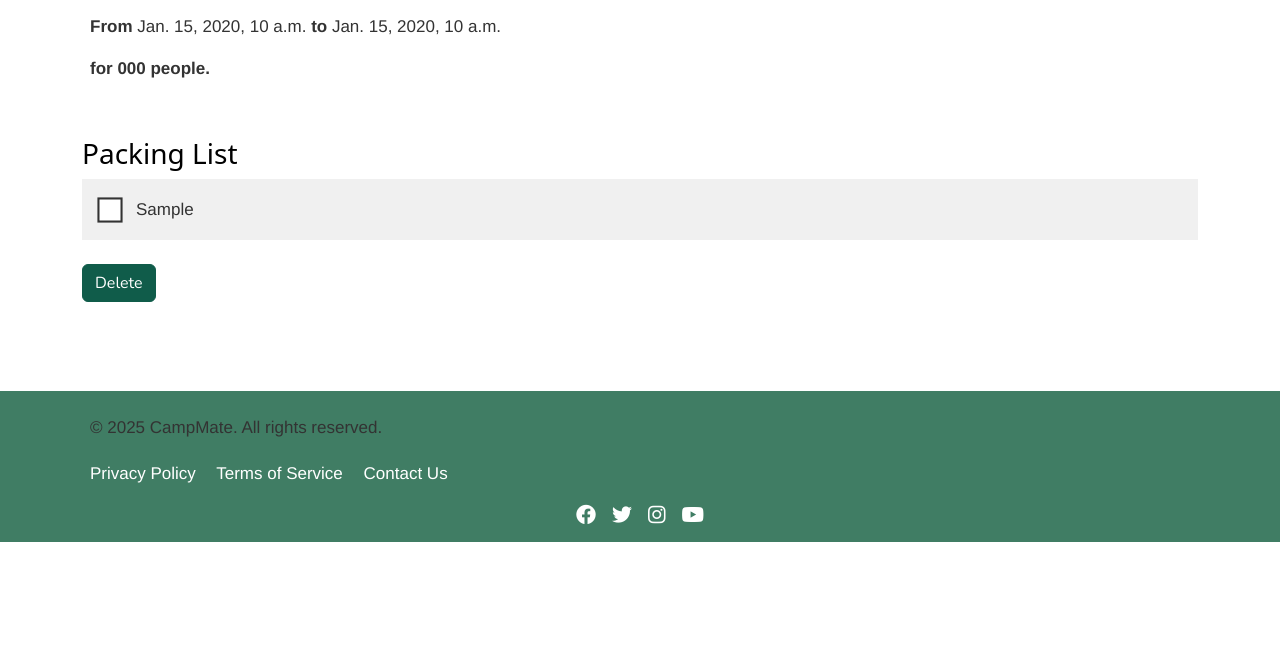
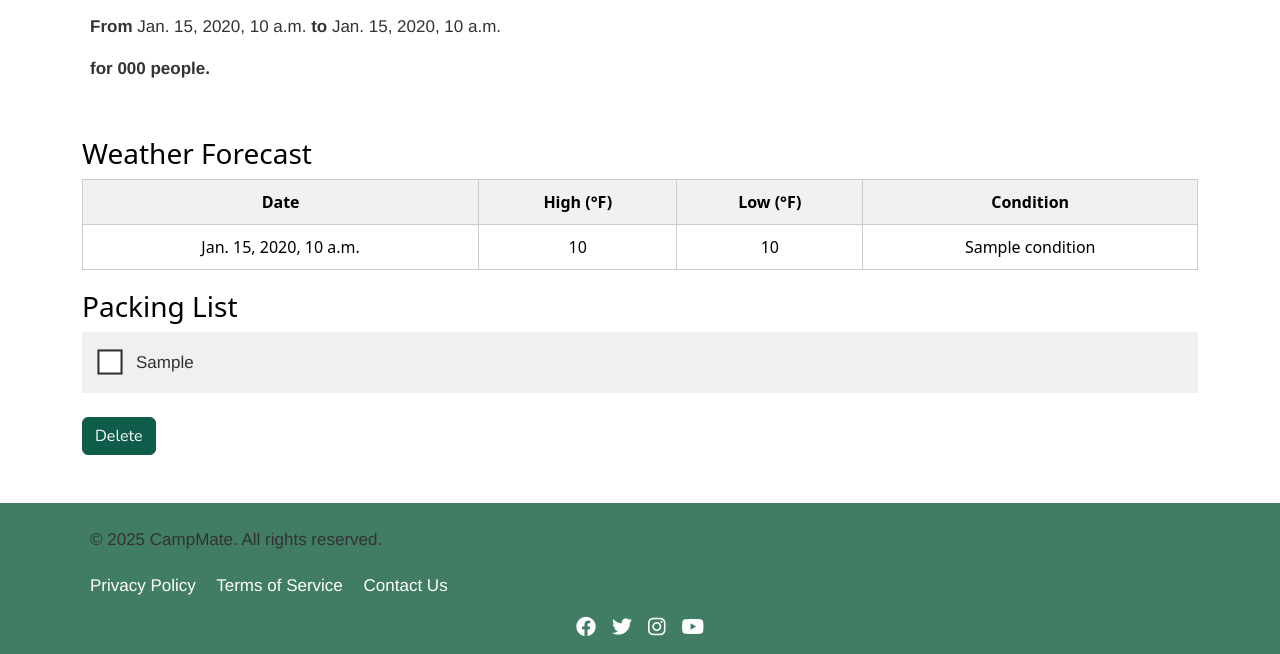
Before and after one commit to UCCS-SP25-CS4300-CS5300-1/Group-5-spring-2025, a Django app: template home/templates/users/trip_details.html in a window 1280 px wide. Shown: the part 258-912 px from the top of the page. Before the commit the page ends 800 px from the top, so only its background shows below. Run offline with Django 4.2, Linux system fonts and the light colour scheme; the template is opened without the code that fills it: most values are stand-ins (such as "Sample title", 1, 10 or a date in 2020); some libraries are stand-ins or nearby versions; some web fonts are replaced.

Commit message:
Weather trip planning
This is my updated code, but can't run on my end, not sure why. This code doesn't have to do with the error.

```diff
--- a/home/templates/users/trip_details.html
+++ b/home/templates/users/trip_details.html
@@ -1,5 +1,6 @@
 {% extends "base_user_template.html" %}
 {% load static %}
+
 {% block extra_css %}
 <style>
   html {
@@ -8,7 +9,7 @@
   }
   .inbox {
       width: 100%;
-      background-color: #f0f0f0; /* Light grey background */
+      background-color: #f0f0f0;
       margin: 0;
       padding: 10px;
   }
@@ -23,19 +24,18 @@
   input:checked + p {
       text-decoration: line-through;
   }
-  /* Custom checkbox styling */
   input[type="checkbox"] {
       -webkit-appearance: none;
       -moz-appearance: none;
       appearance: none;
       width: 24px;
       height: 24px;
-      border: 2px solid #333;  /* Dark grey border */
-      background-color: #fff;  /* White background */
+      border: 2px solid #333;
+      background-color: #fff;
       margin: 6px;
       cursor: pointer;
       outline: none;
-      transform: scale(1.05);  /* Slightly smaller checkboxes */
+      transform: scale(1.05);
   }
   input[type="checkbox"]:checked::after {
       content: '✔';
@@ -54,7 +54,28 @@
       font-family: 'Helvetica Neue', sans-serif;
       font-size: 17px;
       font-weight: 350;
-      color: #333;  /* Darker text color */
+      color: #333;
+  }
+  .alert-danger {
+      background-color: #f8d7da;
+      color: #721c24;
+      padding: 15px;
+      border-radius: 8px;
+      margin-bottom: 20px;
+      font-weight: bold;
+  }
+  table.forecast-table {
+      width: 100%;
+      border-collapse: collapse;
+      margin-bottom: 20px;
+  }
+  .forecast-table th, .forecast-table td {
+      border: 1px solid #ccc;
+      padding: 10px;
+      text-align: center;
+  }
+  .forecast-table th {
+      background-color: #f1f1f1;
   }
 </style>
 {% endblock %}
@@ -62,28 +83,58 @@
 {% block content %}
 <h2>{{ user.username }}'s Trip to
   {% for facility in trip.facility.all %}
-  {{ facility.name }}{% if not forloop.last %}, {% endif %}
+    {{ facility.name }}{% if not forloop.last %}, {% endif %}
   {% endfor %}
 </h2>
 <p><strong>From</strong> {{ trip.start_date }} <strong>to</strong> {{ trip.end_date }}</p>
-<p><strong> for {{ trip.number_of_people }} people.</strong></p><br><br>
+<p><strong>for {{ trip.number_of_people }} people.</strong></p><br><br>
+
+{# Hazard Alert #}
+{% if hazards_detected %}
+<div class="alert-danger">
+  ⚠️ Warning: Hazardous weather is forecasted during your trip!
+</div>
+{% endif %}
+
+{# Weather Forecast Display #}
+{% if weather_forecast %}
+<h3>Weather Forecast</h3>
+<table class="forecast-table">
+  <thead>
+    <tr>
+      <th>Date</th>
+      <th>High (°F)</th>
+      <th>Low (°F)</th>
+      <th>Condition</th>
+    </tr>
+  </thead>
+  <tbody>
+    {% for day in weather_forecast %}
+    <tr>
+      <td>{{ day.date }}</td>
+      <td>{{ day.temp_max }}</td>
+      <td>{{ day.temp_min }}</td>
+      <td>{{ day.condition }}</td>
+    </tr>
+    {% endfor %}
+  </tbody>
+</table>
+{% endif %}
 
 <h3>Packing List</h3>
 <div class="inbox" id="packingListContainer"></div>
 <br>
+
 <form method="post" action="{% url 'cancel_trip' %}?trip_id={{ trip.id }}">
   {% csrf_token %}
   <button type="submit" class="btn btn-primary">Delete</button>
 </form>
 
-
 <script src="https://code.jquery.com/jquery-3.5.1.min.js"></script>
 <script>
   $(document).ready(function() {
     var packingListString = "{{ trip.packing_list|escapejs }}";
-    console.log("Packing List String:", packingListString);
     var packingItems = packingListString.split(",");
-    console.log("Packing Items:", packingItems);
     var container = $("#packingListContainer");
     packingItems.forEach(function(item, index) {
       var trimmedItem = item.trim();
@@ -99,11 +150,7 @@
       itemDiv.append(checkbox, p);
       container.append(itemDiv);
       checkbox.on("click", function() {
-        if (checkbox.is(":checked")) {
-          p.css("text-decoration", "line-through");
-        } else {
-          p.css("text-decoration", "none");
-        }
+        p.css("text-decoration", checkbox.is(":checked") ? "line-through" : "none");
       });
     });
   });
```
Also changed, not shown: home/utils.py (+15 -0 lines), home/views.py (+63 -1 lines).
